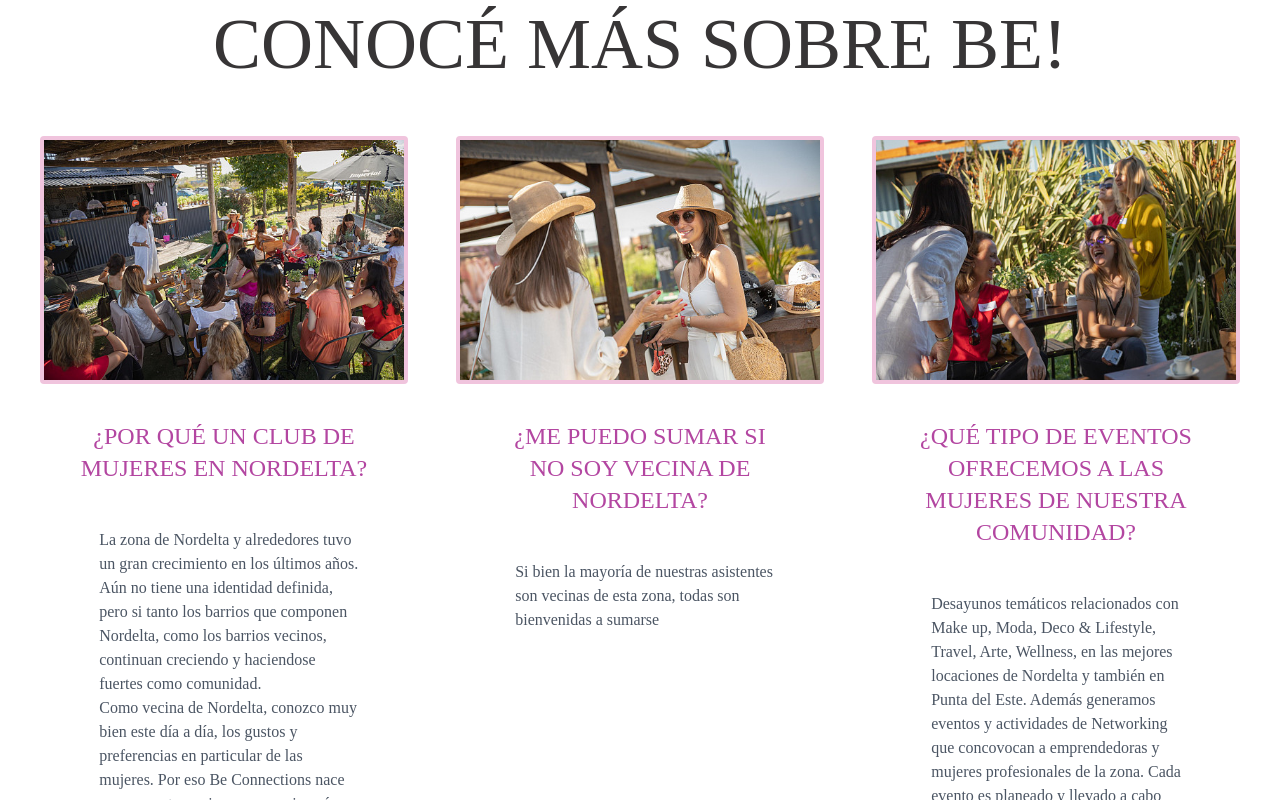
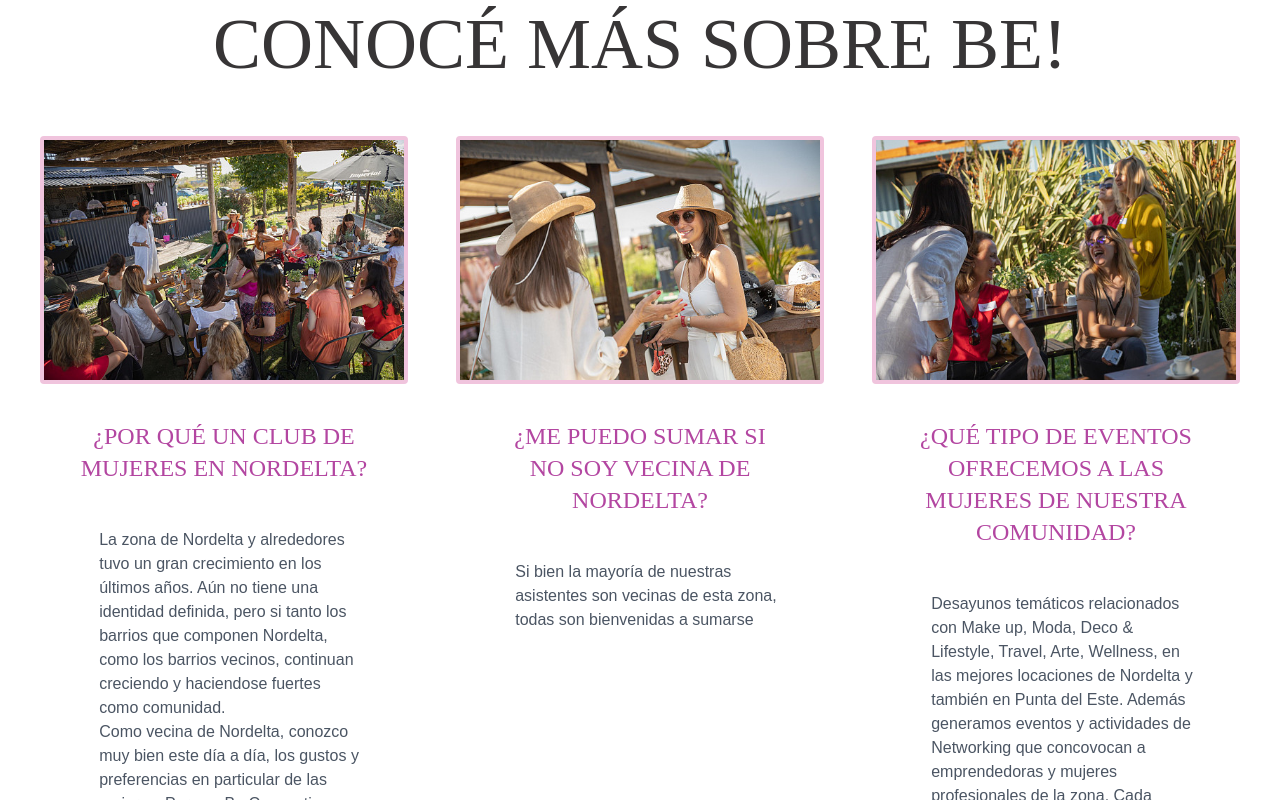
Before and after one commit to JuanPanizzi/Be-connection, a React (Vite) app: page / in a window 1280 px wide. Shown: the part 2000-2800 px from the top of the page. Built offline with nearby package versions, Linux system fonts and the light colour scheme.

Commit message:
boton sumate

```diff
--- /dev/null
+++ b/src/componentes/Barra.tsx
@@ -0,0 +1,15 @@
+
+export const Barra = ({text1, text2}:any) => {
+  return (
+    <>
+     <div className="bg-purple1 h-72 flex justify-center items-center text-white">
+        {/* <h1>{text}</h1> */}
+        <div className="text-center flex flex-col justify-evenly items-center h-full">
+
+        <h1 className="text-white lg:text-5xl w-2/3 mx-auto " style={{ lineHeight: '1.50' }}>{text1} <span className="text-rosa1"> {text2}</span></h1>
+        <button className="border-4 rounded border-white py-4 px-10  w-[300px] text-2xl text-white">SUMATE</button>
+        </div>
+        </div>
+    </>
+  )
+}
--- a/src/componentes/home/ConocerMás.tsx
+++ b/src/componentes/home/ConocerMás.tsx
@@ -20,7 +20,7 @@ export const ConocerMás = () => {
           <div className='lg:px-10  text-center'>
 
           <h3 className="lg:text-2xl lora text-purple1  lg:py-5">¿POR QUÉ UN CLUB DE MUJERES EN NORDELTA?</h3>
-          <p className="text-gray-600 mt-2 lora text-left lg:w-[95%] lg:mx-auto lg:pl-3 lg:py-4">La zona de Nordelta y alrededores tuvo un gran crecimiento en los últimos años. Aún no tiene una identidad definida, pero si tanto los barrios que componen Nordelta, como los barrios vecinos, continuan creciendo y haciendose fuertes como comunidad.
+          <p className="text-gray-600 montserrat mt-2 lora text-left lg:w-[95%] lg:mx-auto lg:pl-3 lg:py-4">La zona de Nordelta y alrededores tuvo un gran crecimiento en los últimos años. Aún no tiene una identidad definida, pero si tanto los barrios que componen Nordelta, como los barrios vecinos, continuan creciendo y haciendose fuertes como comunidad.
           <br /> Como vecina de Nordelta, conozco muy bien este día a día, los gustos y preferencias en particular de las mujeres. Por eso Be Connections nace para conectar, unir y generar sinergías. </p>
           </div>
         </div>
@@ -35,7 +35,7 @@ export const ConocerMás = () => {
           <div className='lg:px-10  text-center'>
 
          <h3 className="lg:text-2xl lora text-purple1  lg:py-5">¿ME PUEDO SUMAR SI NO SOY VECINA DE NORDELTA?</h3>
-          <p className="text-gray-600 mt-2 lora text-left lg:w-[95%] lg:mx-auto lg:pl-3 lg:py-4">Si bien la mayoría de nuestras asistentes son vecinas de esta zona, todas son bienvenidas a sumarse</p>
+          <p className="text-gray-600 montserrat mt-2 lora text-left lg:w-[95%] lg:mx-auto lg:pl-3 lg:py-4">Si bien la mayoría de nuestras asistentes son vecinas de esta zona, todas son bienvenidas a sumarse</p>
           </div>
         </div>
 
@@ -48,7 +48,7 @@ export const ConocerMás = () => {
           />
           <div className='lg:px-10  text-center'>
           <h3 className="lg:text-2xl lora text-purple1  lg:py-5">¿QUÉ TIPO DE EVENTOS OFRECEMOS A LAS MUJERES DE NUESTRA COMUNIDAD?</h3>
-          <p className="text-gray-600 mt-2 lora text-left lg:w-[95%] lg:mx-auto lg:pl-3 lg:py-4">Desayunos temáticos relacionados con Make up, Moda, Deco & Lifestyle, Travel, Arte, Wellness, en las mejores locaciones de Nordelta y también en Punta del Este.
+          <p className="text-gray-600 montserrat mt-2 lora text-left lg:w-[95%] lg:mx-auto lg:pl-3 lg:py-4">Desayunos temáticos relacionados con Make up, Moda, Deco & Lifestyle, Travel, Arte, Wellness, en las mejores locaciones de Nordelta y también en Punta del Este.
 Además generamos eventos y actividades de Networking que concovocan a emprendedoras y mujeres profesionales de la zona.
 Cada evento es planeado y llevado a cabo cuidando cada detalle: ambientación, catering, obsequios, logrando que cada experiencia... Más</p>
 </div>
--- a/src/index.css
+++ b/src/index.css
@@ -18,7 +18,9 @@
   font-weight: 400;
   font-style: normal;
 }
-
+.viaoda{
+  font-family: "Viaoda Libre", serif;
+}
 .lora {
   font-family: "Lora", serif;
   font-optical-sizing: auto;
--- a/src/views/Home.tsx
+++ b/src/views/Home.tsx
@@ -1,3 +1,4 @@
+import { Barra } from "../componentes/Barra"
 import { BeInfo } from "../componentes/home/BeInfo"
 import { Carrousel } from "../componentes/home/Carrousel"
 import { ConocerMás } from "../componentes/home/ConocerMás"
@@ -8,6 +9,7 @@ export const Home = () => {
       <Carrousel/>
       <BeInfo/>
       <ConocerMás/>
+      <Barra text1="¿QURÉS SER PARTE DE UNO DE NUESTROS" text2="DESAYUNOS?" />
 
     </>
   )
```
